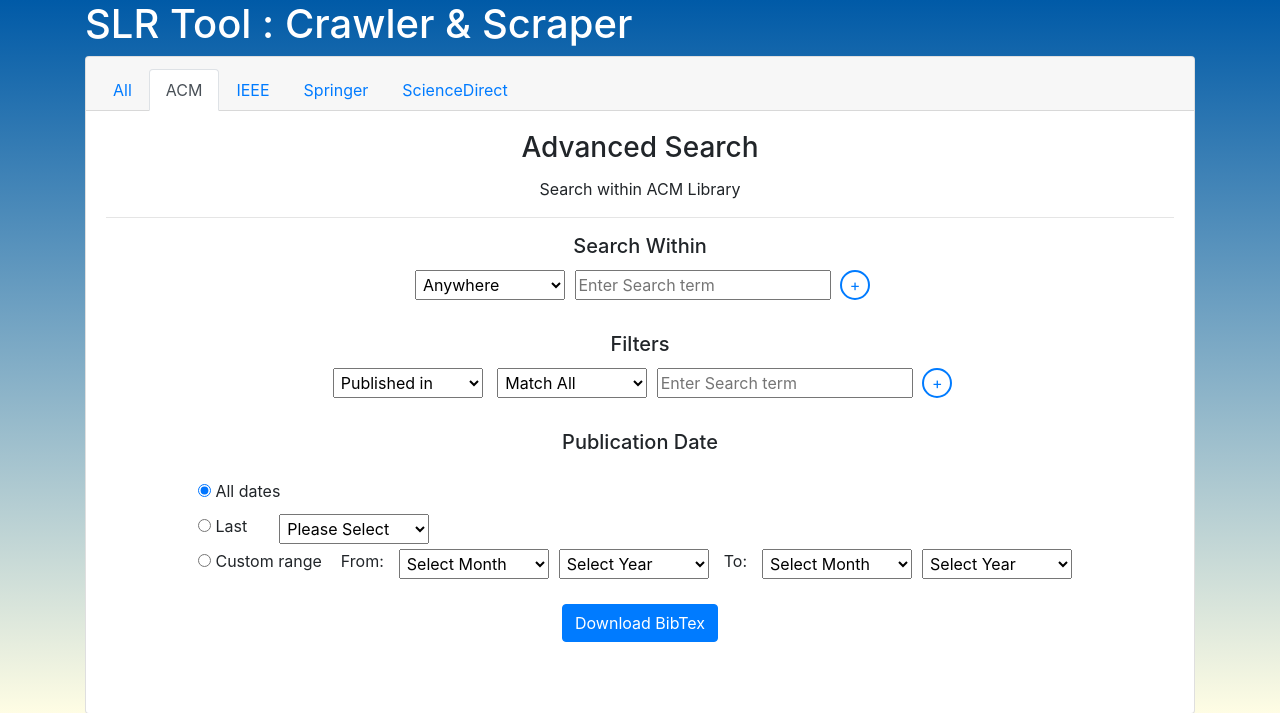
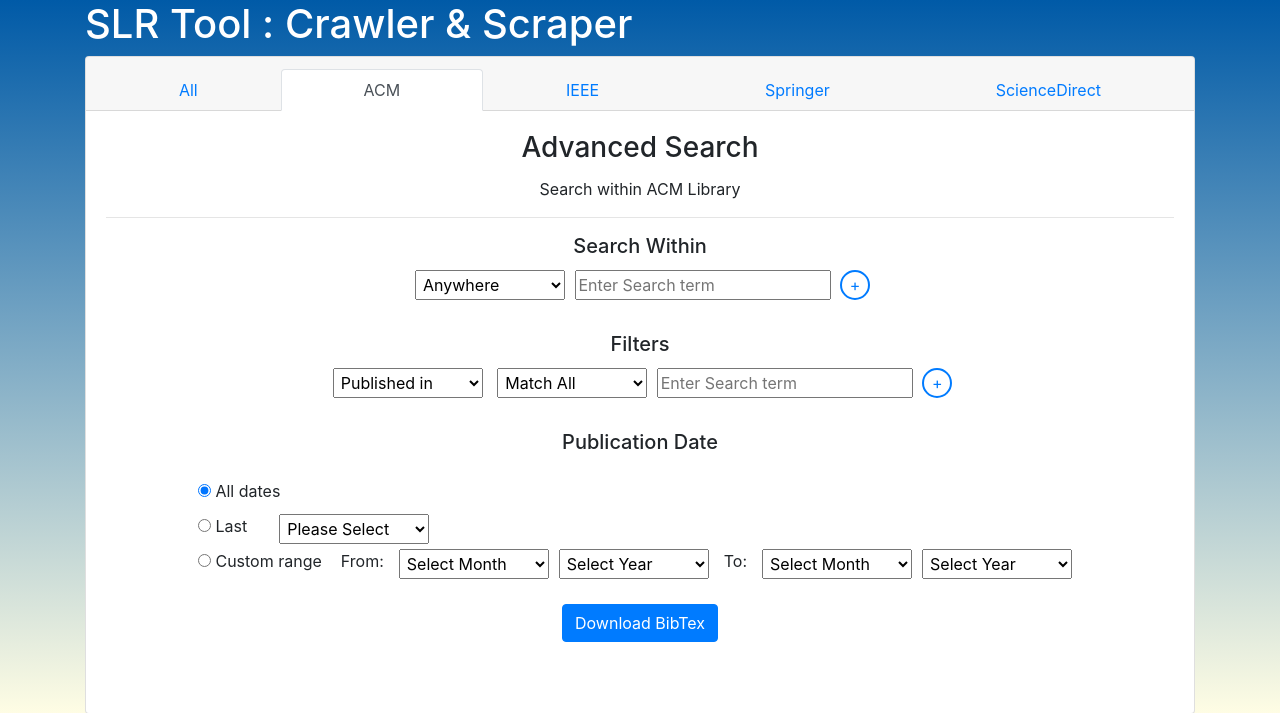
Before and after one commit to skscool/SLR-Tool-Crawler-And-Scraper, a Flask app: page /acm in a window 1280 px wide. Shown: the top 713 px of the page. Run offline with Flask 2, Linux system fonts and the light colour scheme; some libraries are stand-ins or nearby versions.

Commit message:
made tabs wider (nav-fill)

```diff
--- a/templates/ACM.html
+++ b/templates/ACM.html
@@ -111,7 +111,7 @@
 	<h1 id="topHeading">SLR Tool : Crawler & Scraper</h1>
 	<div class="card text-center">
 	  <div class="card-header">
-	    <ul class="nav nav-tabs card-header-tabs">
+	    <ul class="nav nav-tabs nav-fill card-header-tabs">
 	      <li class="nav-item">
 	        <a class="nav-link" href="/">All</a>
 	      </li>
```
